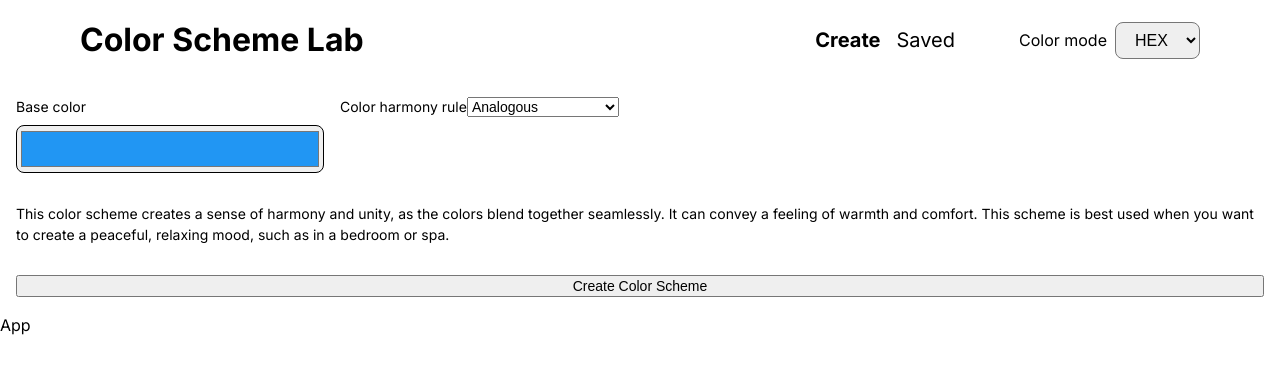
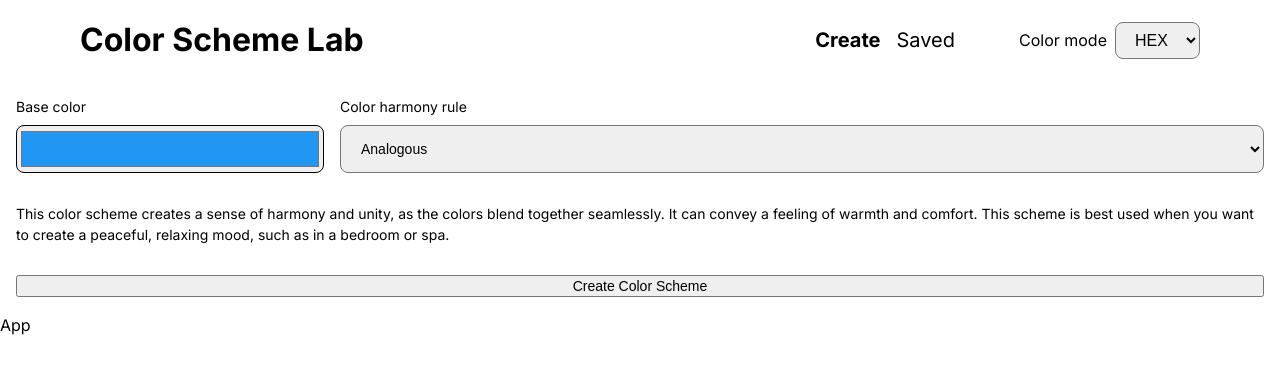
Before and after one commit to goranstevanovic/color-scheme-lab, a React (Create React App) app: page / in a window 1280 px wide. Shown: the top 374 px of the page. Built offline with nearby package versions, Linux system fonts and the light colour scheme.

Commit message:
Style color harmony rule label and select menu

```diff
--- a/src/components/ColorHarmonyOptions.module.css
+++ b/src/components/ColorHarmonyOptions.module.css
@@ -24,11 +24,16 @@
 }
 
 .colorHarmonyRule {
+  display: flex;
+  flex-direction: column;
+  gap: 0.5rem;
   grid-area: color-harmony-rule;
 }
 
 .colorHarmonyRule select {
+  border-radius: 0.5rem;
   font-size: inherit;
+  padding: 0.875rem 1rem;
 }
 
 .description {
```
